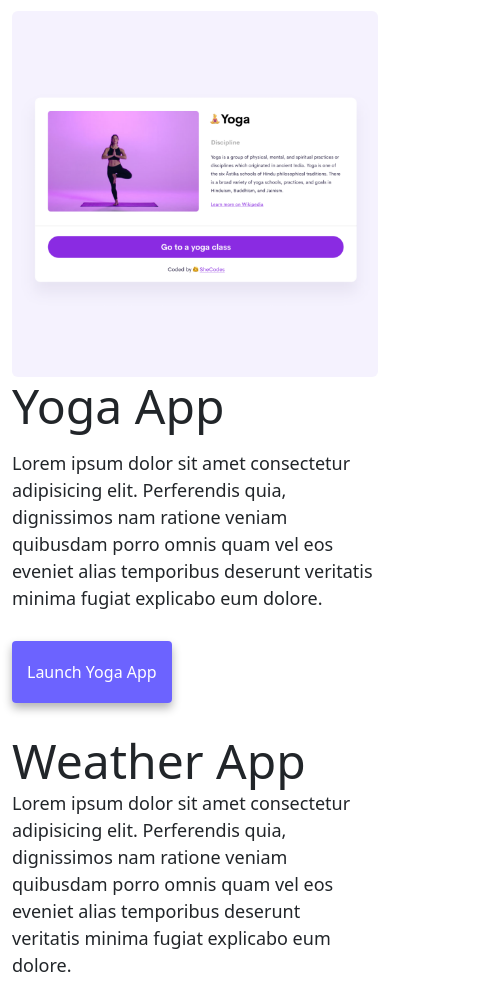
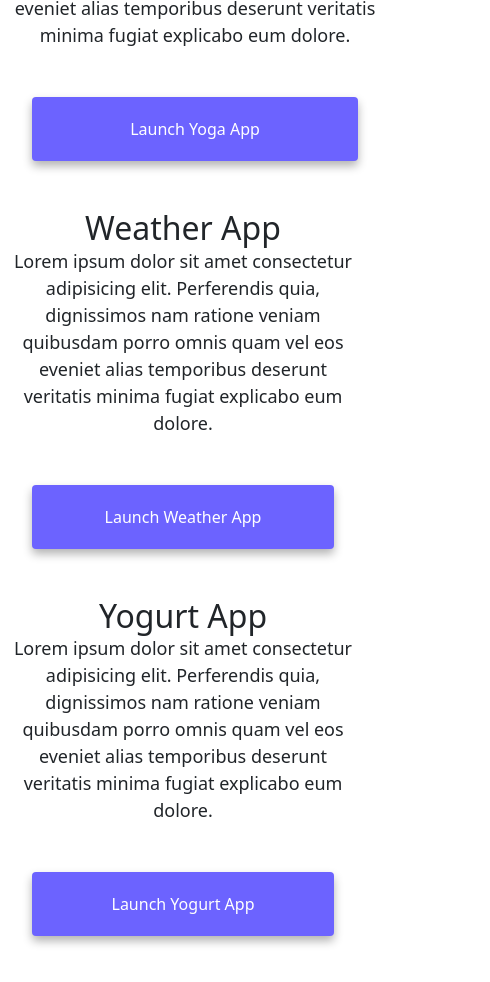
Before and after one commit to gift-nabaggala/advanced-tools, a website: page index.html in a window 390 px wide. Shown: the part 645-1627 px from the top of the page, 490 px wide, since content can reach past the window. Drawn offline with nearby package versions, Linux system fonts and the light colour scheme.

Commit message:
Made the website a lot more responsive

```diff
--- a/index.html
+++ b/index.html
@@ -84,14 +84,14 @@
     </div>
     <div class="container mb-5">
       <div class="row">
-        <div class="col-md-6">
+        <div class="col-sm-6">
           <img
             src="/images/yoga.png"
             alt="yoga-image"
-            class="img-fluid rounded"
+            class="img-fluid rounded d-none d-sm-block"
           />
         </div>
-        <div class="col-md-6">
+        <div class="col-sm-6">
           <h2 class="mb-3">Yoga App</h2>
           <p>
             Lorem ipsum dolor sit amet consectetur adipisicing elit. Perferendis
@@ -100,13 +100,13 @@
             explicabo eum dolore.
           </p>
           <div class="mt-5">
-            <a href="#" class="primary-link" title="Yoga Project"
+            <a href="#" class="primary-link project-link" title="Yoga Project"
               >Launch Yoga App</a
             >
           </div>
         </div>
         <div class="row mt-5">
-          <div class="col-md-6">
+          <div class="col-sm-6">
             <h2>Weather App</h2>
             <p>
               Lorem ipsum dolor sit amet consectetur adipisicing elit.
@@ -115,28 +115,31 @@
               minima fugiat explicabo eum dolore.
             </p>
             <div class="mt-5">
-              <a href="#" class="primary-link" title="Weather Project"
+              <a
+                href="#"
+                class="primary-link project-link"
+                title="Weather Project"
                 >Launch Weather App</a
               >
             </div>
           </div>
-          <div class="col-md-6">
+          <div class="col-sm-6">
             <img
               src="/images/weather.png"
               alt="weather-image"
-              class="img-fluid"
+              class="img-fluid d-none d-sm-block"
             />
           </div>
         </div>
         <div class="row mt-5">
-          <div class="col-md-6">
+          <div class="col-sm-6">
             <img
               src="/images/yogurt.png"
               alt="yogurt-image"
-              class="img-fluid"
+              class="img-fluid d-none d-sm-block"
             />
           </div>
-          <div class="col-md-6">
+          <div class="col-sm-6">
             <h2>Yogurt App</h2>
             <p>
               Lorem ipsum dolor sit amet consectetur adipisicing elit.
@@ -145,7 +148,10 @@
               minima fugiat explicabo eum dolore.
             </p>
             <div class="mt-5">
-              <a href="#" class="primary-link" title="Yogurt Project"
+              <a
+                href="#"
+                class="primary-link project-link"
+                title="Yogurt Project"
                 >Launch Yogurt App</a
               >
             </div>
--- a/style.css
+++ b/style.css
@@ -4,8 +4,8 @@
   --box-shadow: 0 5px 10px rgba(0, 0, 0, 0.3);
 }
 
-body{
-  margin-top: 100px;
+body {
+  margin: 100px 0;
 }
 
 h1,
@@ -28,10 +28,8 @@ h3 {
 }
 
 p {
-
   font-size: 18px;
   line-height: 1.5;
-
 }
 
 .navigation-links {
@@ -42,7 +40,6 @@ p {
 
 .navigation-links a {
   margin: 20px;
-
 }
 
 .primary-link {
@@ -55,8 +52,8 @@ p {
   color: white;
 }
 
-.primary-link:hover{
-  color: var(--primary-color);
+.primary-link:hover {
+  color: white;
 }
 .secondary-link {
   border-radius: 4px;
@@ -74,7 +71,6 @@ p {
 }
 
 .about-paragraphs {
-
   margin: 30px 0;
 }
 
@@ -98,3 +94,25 @@ p {
   max-width: 100%;
   height: auto;
 }
+
+@media (max-width: 576px) {
+  h1 {
+    font-size: 48px;
+    line-height: 1.5;
+  }
+
+  h2 {
+    font-size: 32px;
+    text-align: center;
+  }
+
+  p {
+    text-align: center;
+  }
+
+  .project-link {
+    display: block;
+    text-align: center;
+    margin: 0 20px;
+  }
+}
```
Also changed, not shown: about.html (+5 -2 lines).
